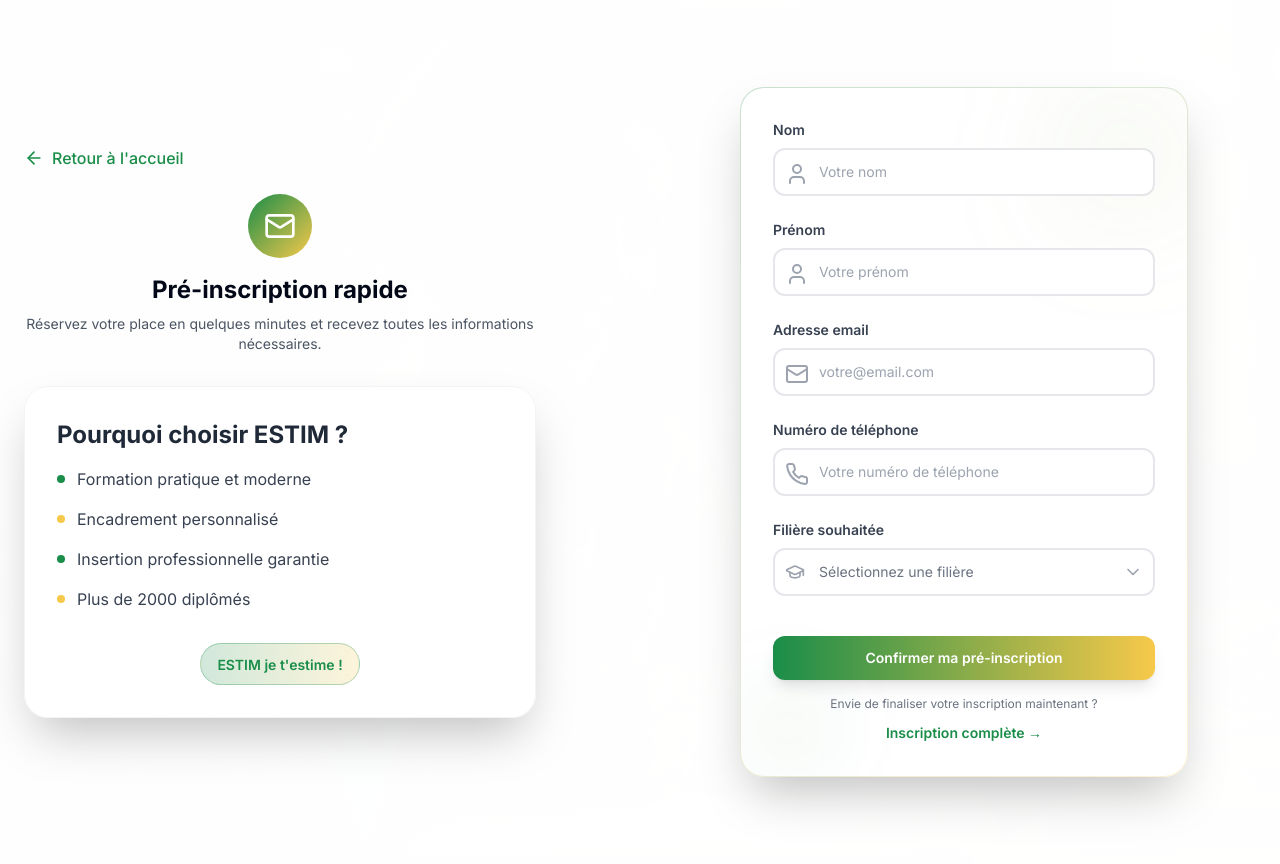
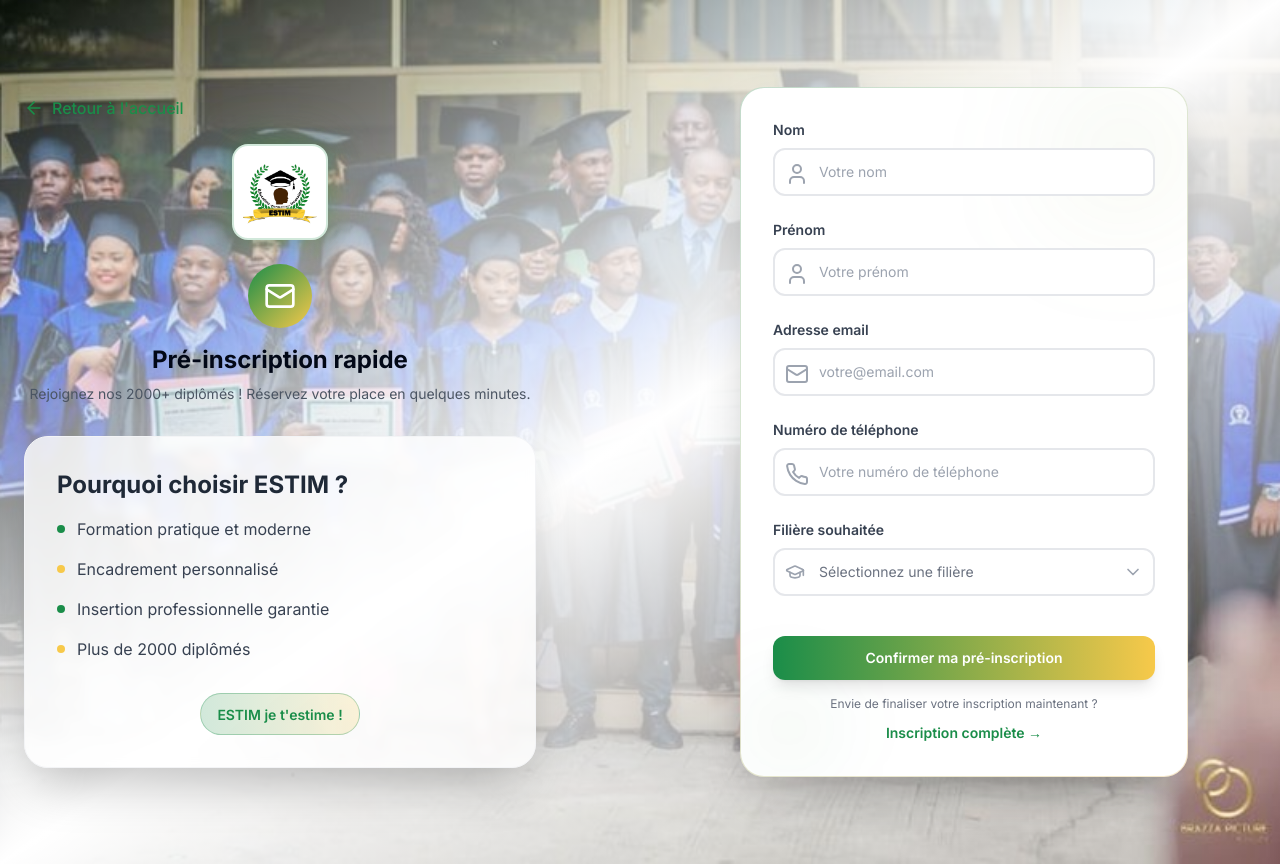
Before and after one commit to forcejesus/estim-enroll-online, a React (Vite) app: page /pre-registration in a window 1280 px wide. Built offline with nearby package versions, Linux system fonts and the light colour scheme.

Commit message:
Enhance UI with new image
Use the provided image and improve logo visibility.

```diff
--- a/src/components/Hero.tsx
+++ b/src/components/Hero.tsx
@@ -3,7 +3,7 @@ import React from 'react';
 import { Button } from './ui/button';
 import { Link } from 'react-router-dom';
 import { GraduationCap, FileEdit, Users, Star } from 'lucide-react';
-import estimStudents from '@/assets/estim-students.jpg';
+import estimStudents from '/lovable-uploads/b8c9ac9f-37af-4ed0-aeec-4ce8d8acef4d.png';
 
 const Hero = () => {
   return (
@@ -12,7 +12,7 @@ const Hero = () => {
       <div className="hidden md:block absolute inset-0 w-full h-full">
         <img
           src={estimStudents}
-          alt="Étudiants ESTIM"
+          alt="Diplômés ESTIM - Cérémonie de remise des diplômes"
           className="w-full h-full object-cover opacity-10"
         />
         <div className="absolute inset-0 bg-gradient-to-r from-white via-white/90 to-white/70"></div>
@@ -22,17 +22,18 @@ const Hero = () => {
         <div className="grid lg:grid-cols-2 gap-12 items-center">
           {/* Left Content */}
           <div className="flex flex-col text-center lg:text-left order-2 lg:order-1">
-            {/* Logo Section */}
+            {/* Logo Section - Plus proéminent */}
             <div className="mb-8">
-              <div className="relative w-24 h-24 md:w-32 md:h-32 lg:w-28 lg:h-28 mx-auto lg:mx-0 mb-6">
-                <div className="absolute inset-0 flex items-center justify-center">
+              <div className="relative w-40 h-40 md:w-48 md:h-48 lg:w-44 lg:h-44 xl:w-52 xl:h-52 mx-auto lg:mx-0 mb-6 pulse-glow">
+                <div className="absolute inset-0 flex items-center justify-center bg-white rounded-3xl shadow-2xl border-4 border-estim-green/20">
                   <img
                     src="/lovable-uploads/7fd02047-10b5-4456-9c21-26291d67a59b.png"
                     alt="ESTIM Logo"
-                    className="w-auto h-full object-contain drop-shadow-lg"
+                    className="w-4/5 h-4/5 object-contain drop-shadow-xl"
                   />
                 </div>
-                <div className="absolute -z-10 inset-0 bg-gradient-to-br from-estim-green/30 to-estim-gold/30 rounded-full blur-2xl animate-pulse"></div>
+                <div className="absolute -z-10 inset-0 bg-gradient-to-br from-estim-green/40 to-estim-gold/40 rounded-3xl blur-3xl animate-pulse"></div>
+                <div className="absolute -z-20 inset-0 scale-110 bg-gradient-to-br from-estim-green/20 to-estim-gold/20 rounded-full blur-2xl floating-animation"></div>
               </div>
 
               {/* Badge */}
@@ -101,7 +102,7 @@ const Hero = () => {
             <div className="relative">
               <img
                 src={estimStudents}
-                alt="Étudiants ESTIM"
+                alt="Diplômés ESTIM - Cérémonie de remise des diplômes"
                 className="w-full max-w-lg ml-auto rounded-3xl shadow-2xl object-cover aspect-[4/3]"
               />
               <div className="absolute inset-0 bg-gradient-to-t from-estim-green/20 via-transparent to-estim-gold/10 rounded-3xl"></div>
--- a/src/components/PreRegistrationHeader.tsx
+++ b/src/components/PreRegistrationHeader.tsx
@@ -12,12 +12,24 @@ const PreRegistrationHeader = () => {
       </Link>
 
       <div className="text-center">
+        {/* Logo plus visible */}
+        <div className="relative w-20 h-20 md:w-24 md:h-24 mx-auto mb-6">
+          <div className="absolute inset-0 flex items-center justify-center bg-white rounded-2xl shadow-xl border-2 border-estim-green/20 pulse-glow">
+            <img
+              src="/lovable-uploads/7fd02047-10b5-4456-9c21-26291d67a59b.png"
+              alt="ESTIM Logo"
+              className="w-4/5 h-4/5 object-contain"
+            />
+          </div>
+          <div className="absolute -z-10 inset-0 bg-gradient-to-br from-estim-green/30 to-estim-gold/30 rounded-2xl blur-xl animate-pulse"></div>
+        </div>
+
         <div className="inline-flex items-center justify-center w-16 h-16 rounded-full bg-gradient-to-br from-estim-green to-estim-gold mb-4">
           <Mail className="w-8 h-8 text-white" />
         </div>
         <h1 className="text-2xl font-bold mb-2">Pré-inscription rapide</h1>
         <p className="text-gray-600 text-sm">
-          Réservez votre place en quelques minutes et recevez toutes les informations nécessaires.
+          Rejoignez nos 2000+ diplômés ! Réservez votre place en quelques minutes.
         </p>
       </div>
     </div>
--- a/src/pages/PreRegistration.tsx
+++ b/src/pages/PreRegistration.tsx
@@ -2,7 +2,7 @@
 import React from 'react';
 import PreRegistrationHeader from '@/components/PreRegistrationHeader';
 import PreRegistrationForm from '@/components/PreRegistrationForm';
-import estimStudents from '@/assets/estim-students.jpg';
+import estimStudents from '/lovable-uploads/b8c9ac9f-37af-4ed0-aeec-4ce8d8acef4d.png';
 
 const PreRegistration = () => {
   return (
@@ -11,10 +11,10 @@ const PreRegistration = () => {
       <div className="hidden lg:block absolute inset-0 w-full h-full">
         <img
           src={estimStudents}
-          alt="Étudiants ESTIM"
-          className="w-full h-full object-cover opacity-5"
+          alt="Diplômés ESTIM - Cérémonie de remise des diplômes"
+          className="w-full h-full object-cover opacity-8"
         />
-        <div className="absolute inset-0 bg-gradient-to-br from-white/95 via-white/90 to-white/95"></div>
+        <div className="absolute inset-0 bg-gradient-to-br from-white/92 via-white/88 to-white/90"></div>
       </div>
 
       <div className="container px-4 py-8 relative z-10">
```
Also changed, not shown: public/lovable-uploads/b8c9ac9f-37af-4ed0-aeec-4ce8d8acef4d.png (added).
